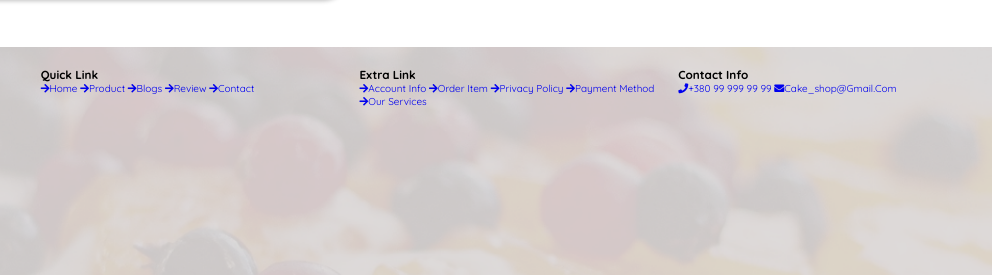
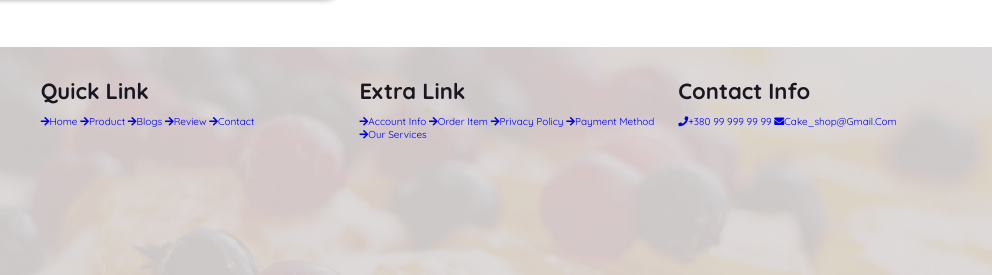
Before and after one commit to Frolov-Andrey2405/Cake-Shop, a plain HTML site: page index.html in a window 1280 px wide. Shown: the part 3415-3690 px from the top of the page, 288-1280 px from the left. Drawn offline with nearby package versions, Linux system fonts and the light colour scheme; files whose address does not match are found by name.

Commit message:
Footer Box Heading Styles

```diff
--- a/css/style.css
+++ b/css/style.css
@@ -404,3 +404,9 @@ section {
     line-height: 1.3;
     margin-bottom: 2rem;
 }
+
+.footer .box-container .box h3 {
+    font-size: 2.2rem;
+    color: var(--black);
+    padding: 1rem 0;
+}
```
